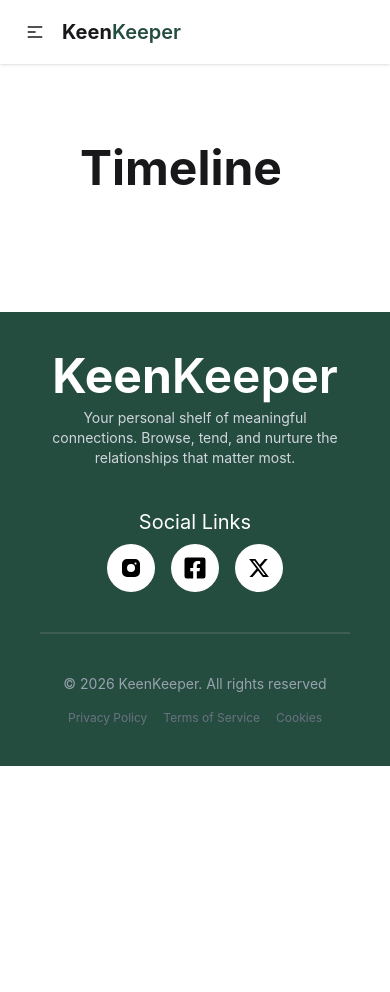
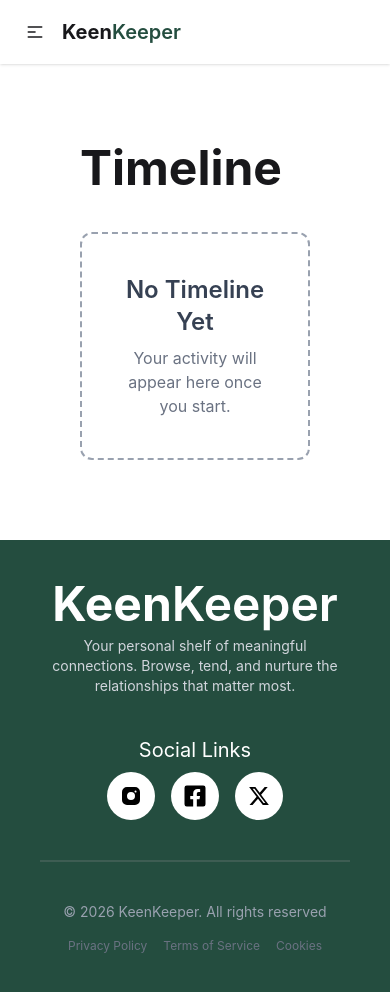
Before and after one commit to nayan12dey/keen-keeper-website, a React (Vite) app: page /timeline in a window 390 px wide. Before the commit the page ends 844 px from the top, so only its background shows below. Built offline with nearby package versions, Linux system fonts and the light colour scheme.

Commit message:
make friend card in timeline section responsive

```diff
--- a/src/pages/timeline/Timeline.jsx
+++ b/src/pages/timeline/Timeline.jsx
@@ -17,9 +17,16 @@ const Timeline = () => {
 
                 <div>
                     {
-                        timeline.map((friend) => {
+                        timeline.length === 0 ?
+                            <div className="p-10 text-center border-2 border-dashed border-gray-400 rounded-xl">
+                                <p className="text-2xl font-semibold text-gray-700">No Timeline Yet</p>
+                                <p className="mt-2 text-gray-500">
+                                    Your activity will appear here once you start.
+                                </p>
+                            </div>
+                            : (timeline.map((friend) => {
                                 return <div key={friend.id} className='border border-gray-200 rounded-2xl shadow-md p-6 text-center hover:shadow-lg transition my-5'>
-                                <div className='flex gap-3'>
+                                    <div className='flex flex-col sm:flex-row sm:items-center gap-3 sm:gap-4'>
                                         <img src={friend.image} alt="" className='w-10 h-10' />
                                         <div className='flex flex-col items-start'>
                                             <p className='text-gray-500 text-lg '><span className='text-[#244D3F] font-semibold'>{friend.type}</span> with {friend.name}</p>
@@ -27,7 +34,7 @@ const Timeline = () => {
                                         </div>
                                     </div>
                                 </div>
-                        })
+                            }))
                     }
                 </div>
             </div>
```
Lines whose indentation alone changed are shown as unchanged.
